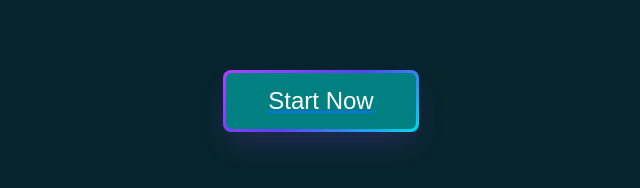
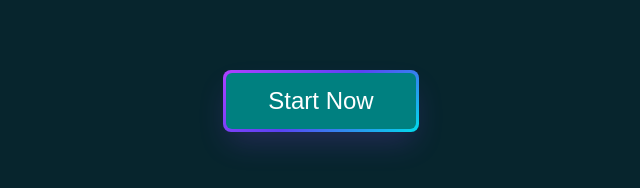
Before and after one commit to Roadmast/Text_to_img, a plain HTML site: page index.html in a window 1280 px wide. Shown: the part 544-732 px from the top of the page, 319-959 px from the left. Drawn offline with nearby package versions, Linux system fonts and the light colour scheme; a web font is replaced by a local one.

Commit message:
Update index.html

```diff
--- a/index.html
+++ b/index.html
@@ -61,7 +61,7 @@
         <div class="com-md-12 bannertext">
           <p class="hey">Welcome To</p>
           <h2 class="bannertitile">Image Generator</h1><br><br>
-            <a href="https://elderly-daria-zb-tech.koyeb.app/"><button class="button-64" role="button"><span class="text">Start Now</span></button></a>
+            <a href="https://elderly-daria-zb-tech.koyeb.app/" style="text-decoration: none;"><button class="button-64" role="button"><span class="text">Start Now</span></button></a>
 
         </div>
       </div>
```
